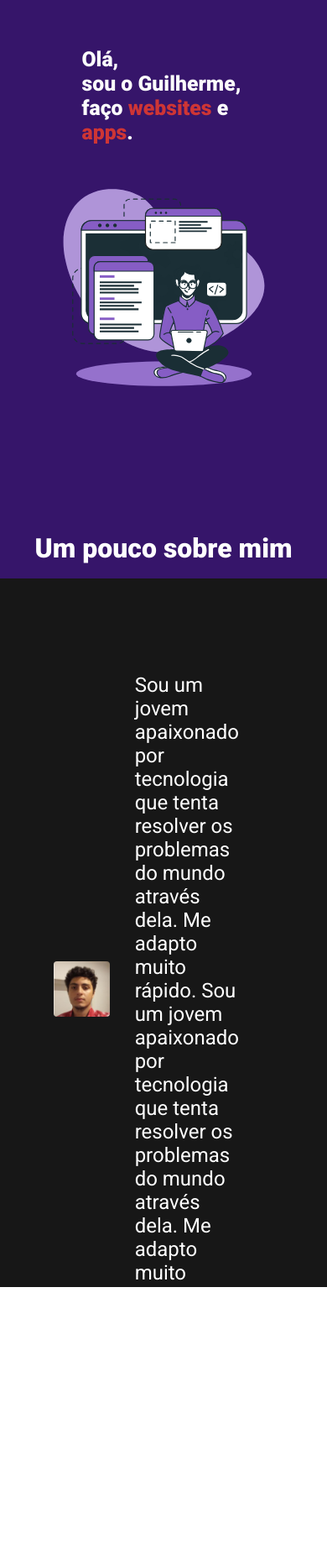
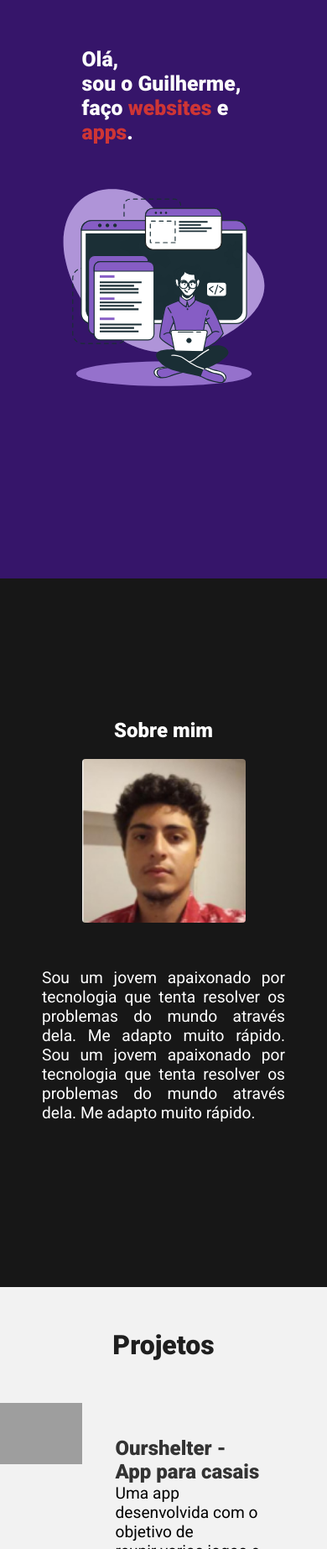
Before and after one commit to GuilhermeGuerra4/GuilhermeGuerra4.github.io, a plain HTML site: page index.html in a window 390 px wide. Shown: the part 155-2000 px from the top of the page at 84% size. Before the commit the page ends 1743 px from the top, so only its background shows below. Drawn offline with Linux system fonts and the light colour scheme; grey boxes are pictures that could not be loaded.

Commit message:
add projects section

```diff
--- a/assets/css/index.css
+++ b/assets/css/index.css
@@ -7,6 +7,10 @@
     -webkit-appearance: none;
     -moz-appearance: none;
     appearance: none;
+}
+
+body{
+    background-color: #F2F2F2;
 }
 
 /*Landing section*/
@@ -70,7 +74,6 @@ section.landing .content{
     color: #ccc;
 }
 
-
 section.landing .content h1{
     width: 100%;
     font-size: 2.6em;
@@ -101,7 +104,6 @@ section.landing .content .container .button:active{
     background-color: #ccc;
 }
 
-
 section.landing .middleContainer .illustration{
     position: absolute;
     width: 35%;
@@ -122,7 +124,6 @@ section.landing .middleContainer .illustration img{
     animation-direction: alternate;
 }
 
-
 @keyframes ani1{
     from{
         bottom: 0;
@@ -132,13 +133,11 @@ section.landing .middleContainer .illustration img{
     }
 }
 
-
 /*About section*/
-
 section.about{
     position: relative;
     width: 100%;
-    height: 100vh;
+    min-height: 100vh;
     background-color: #171717;
     display: block;
     display: flex;
@@ -192,3 +191,88 @@ section.about .description .image img{
     height: 100%;
     border-radius: 4px;
 }
+
+/*projects*/
+section.projects{
+    width: 100%;
+    min-height: 100vh;
+    height: auto;
+}
+
+section.projects .title{
+    width: 100%;
+    height: auto;
+    margin: 50px auto 50px;
+}
+
+section.projects .title h2{
+    color: #1F1F1F;
+    text-align: center;
+    font-size: 2em;
+}
+
+.panelsContainer{
+    position: relative;
+    width: 100%;
+    height: auto;
+}
+
+.panelsContainer .project{
+    width: 100%;
+    height: auto;
+    clear: both;
+}
+
+.panelsContainer .project .image{
+    width: 25%;
+    float: left;
+}
+
+.panelsContainer .project .image img, .panelsContainer .project-right .image img{width: 100%;height: 100%;}
+
+.panelsContainer .project .content{
+    width: 65%;
+    float: left;
+    padding: 40px;
+}
+
+.panelsContainer .content h3{
+    font-size: 1.5em;
+    color: #333333;
+}
+
+.panelsContainer .content p{
+    font-size: 1.2em;
+}
+
+.project-right{
+    position: relative;
+    width: 100%;
+    height: auto;
+    clear: left;
+    top: -70px;
+}
+
+.ell{
+    position: relative;
+}
+
+.project-right .image{
+    width: 25%;
+    float: right;
+}
+
+.project-right .content,
+.project-right .content h3,
+.project-right .content p
+{
+    text-align: right;
+}
+
+.project-right .image{
+    margin-left: 40px;
+}
+
+.project-right .content{
+    padding-top: 40px;
+}
--- a/assets/css/mobile.css
+++ b/assets/css/mobile.css
@@ -30,8 +30,36 @@
         margin: auto;
         margin-top: 30px;
     }
+    section.about .title h2{
+        font-size: 1.5em;
+    }
 }
 
-@media(max-width: 1300px){
-
+@media(max-width: 1000px){
+    section.about .title{
+        padding-top: 20px;
+        margin-bottom: 20px;
+    }
+    section.about .description{
+        width: 100%;
+        padding: 0;
+        display: block;
+    }
+    section.about .description .image{
+        width: 50%;
+    }
+    section.about .description .image,section.about .description .text{
+        margin: auto;
+        padding: 0;
+    }
+    section.about .description .text{
+        width: auto;
+        max-width: none;
+        padding: 50px;
+    }
+    section.about .description .text p{
+        width: 100%;
+        font-size: 1.2em;
+        text-align: justify;
+    }
 }
--- a/index.html
+++ b/index.html
@@ -10,6 +10,7 @@
 	<link href="https://fonts.googleapis.com/css2?family=Roboto:wght@400;900&display=swap" rel="stylesheet">
 </head>
 <body>
+
 	<section class="landing">
 		<div class="menu">
 			<ul>
@@ -32,10 +33,11 @@
 			</div>
 		</div>
 	</section>
+
 	<section class="about">
 		<div class="align">
 			<div class="title">
-				<h2>Um pouco sobre mim</h2>
+				<h2>Sobre mim</h2>
 			</div>
 			<div class="description">
 				<div class="image">
@@ -53,5 +55,54 @@
 		</div>
 	</section>
 
+	<section class="projects">
+		<div class="title">
+			<h2>Projetos</h2>
+		</div>
+		<div class="panelsContainer">
+			<div class="project">
+				<div class="image">
+					<img src="assets/images/projects/1.jpg">
+				</div>
+				<div class="content">
+					<h3>Ourshelter - App para casais</h3>
+					<p>Uma app desenvolvida com o objetivo de</p><p>reunir varios jogos e atividades num só lugar.</p>
+				</div>
+			</div>
+
+			<div class="project-right">
+				<div class="image image-right">
+					<img src="assets/images/projects/1.jpg">
+				</div>
+				<div class="content">
+					<h3>Ourshelter - App para casais</h3>
+					<p>Uma app desenvolvida com o objetivo de</p><p>reunir varios jogos e atividades num só lugar.</p>
+				</div>
+			</div>
+
+			<div class="project ell">
+				<div class="image">
+					<img src="assets/images/projects/1.jpg">
+				</div>
+				<div class="content">
+					<h3>Ourshelter - App para casais</h3>
+					<p>Uma app desenvolvida com o objetivo de</p><p>reunir varios jogos e atividades num só lugar.</p>
+				</div>
+			</div>
+
+			<div class="project-right ell">
+				<div class="image image-right">
+					<img src="assets/images/projects/1.jpg">
+				</div>
+				<div class="content">
+					<h3>Ourshelter - App para casais</h3>
+					<p>Uma app desenvolvida com o objetivo de</p><p>reunir varios jogos e atividades num só lugar.</p>
+				</div>
+			</div>
+
+
+		</div>
+	</section>
+
 </body>
 </html>
```
Also changed, not shown: 1 other file.
